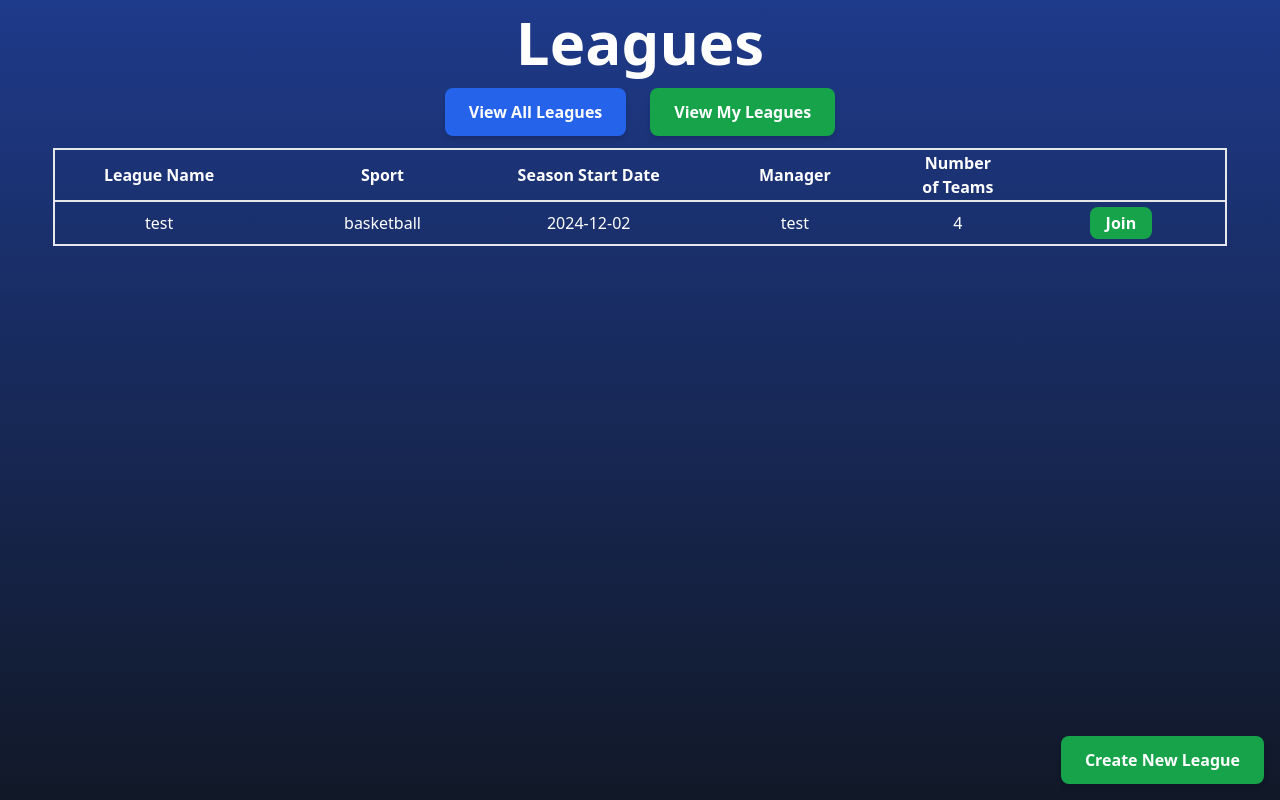
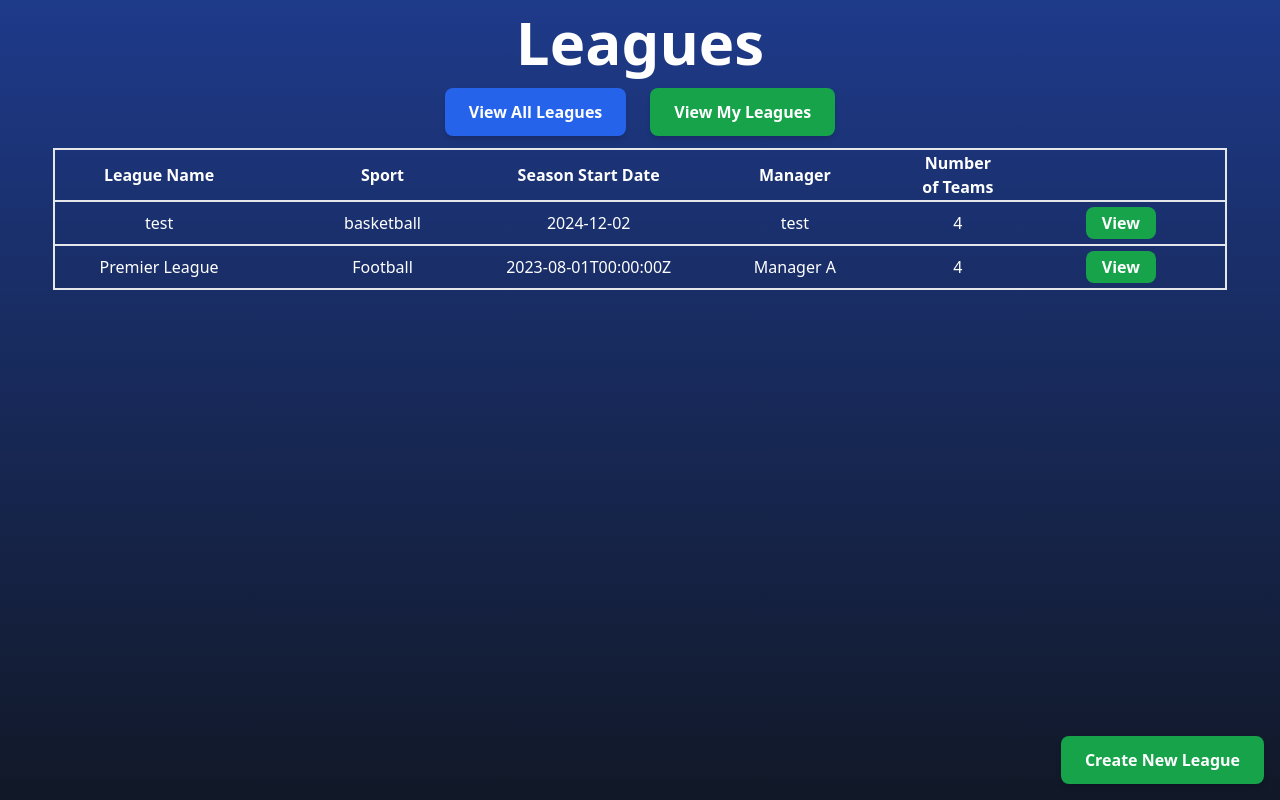
Before and after one commit to jordanlkfung/recleague-stats-game-tracker, a Next.js app in the folder frontend/: page /leagues in a window 1280 px wide. Built offline with nearby package versions, Linux system fonts and the light colour scheme.

Commit message:
table fixes

```diff
--- a/frontend/app/leagues/page.tsx
+++ b/frontend/app/leagues/page.tsx
@@ -1,11 +1,27 @@
 'use client'
 import { useEffect, useState } from "react";
+import { useRouter } from "next/navigation";
 
 
-const leaugeView = (leagues: any[]) => {
+interface League {
+  _id: String,
+  name: String,
+  sport: String,
+  seasons: Season[],
+  managers: String[]
+}
+
+interface Season {
+  start_date: String,
+  end_date: String,
+  teams: String[],
+  games: String[]
+}
+const leaugeView = (leagues: League[]) => {
+  const router = useRouter();
+
   return (
-    leagues.map((league, index) => {
-      return (
+
     <table className='table table-fixed w-11/12 mt-3 border-seperate border border-spacing-2'>
       <thead>
         <tr className='flex space-x-4 border border-spacing-2'>
@@ -17,30 +33,59 @@ const leaugeView = (leagues: any[]) => {
           <th className='w-1/5 text-center self-center'></th>
         </tr>
       </thead>
+      {leagues.map((league) => {
+        return (
           <tbody>
             <tr className='flex space-x-4 border border-spcaing-2'>
               <td className='w-1/5 text-center self-center'>{league.name}</td>
               <td className='w-1/5 text-center self-center'>{league.sport}</td>
               <td className='w-1/6 text-center self-center'>{league.seasons[0].start_date}</td>
-              <td className='w-1/5 text-center self-center'>{league.manager[0]}</td>
+              <td className='w-1/5 text-center self-center'>{league.managers[0]}</td>
               <td className='w-1/12 text-center self-center'>4</td>
               {/** change join to view if user is already in league */}
-              <th className='w-1/5 text-center'><button className="bg-green-600 hover:bg-green-500 px-4 py-1 rounded-lg my-1">Join</button></th>
+              <th className='w-1/5 text-center'><button className="bg-green-600 hover:bg-green-500 px-4 py-1 rounded-lg my-1" onClick={() => router.push(`/${league._id}`)}>View</button></th>
             </tr>
 
           </tbody>
+        )
+      })}
     </table>
   )
-    })
-  )
 }
+
+
 export default function League() {
+  const exampleLeague: League = {
+    _id: "1234567890abcdef",
+    name: "Premier League",
+    sport: "Football",
+    seasons: [
+      {
+        start_date: "2023-08-01T00:00:00Z",
+        end_date: "2024-05-31T23:59:59Z",
+        teams: ["Team A", "Team B", "Team C"],
+        games: ["game1", "game2", "game3"]
+      },
+      {
+        start_date: "2024-08-01T00:00:00Z",
+        end_date: "2025-05-31T23:59:59Z",
+        teams: ["Team D", "Team E", "Team F"],
+        games: ["game4", "game5", "game6"]
+      }
+    ],
+    managers: ["Manager A", "Manager B"]
+  };
+
   const [leagues, setAllLeagues] = useState([{
+    _id: "tempID",
     name: "test",
     sport: "basketball",
-    seasons: [{ start_date: "2024-12-02" }],
-    manager: ["test"]
-  }]);
+    seasons: [{
+      start_date: "2024-12-02", end_date: "2024-12-31", games: ["test"],
+      teams: ["test"]
+    }],
+    managers: ["test"]
+  }, exampleLeague]);
   const [userLeagues, setUserLeagues] = useState([]);
   const [view, setView] = useState("All Leagues");
 
```
Lines whose indentation alone changed are shown as unchanged.
